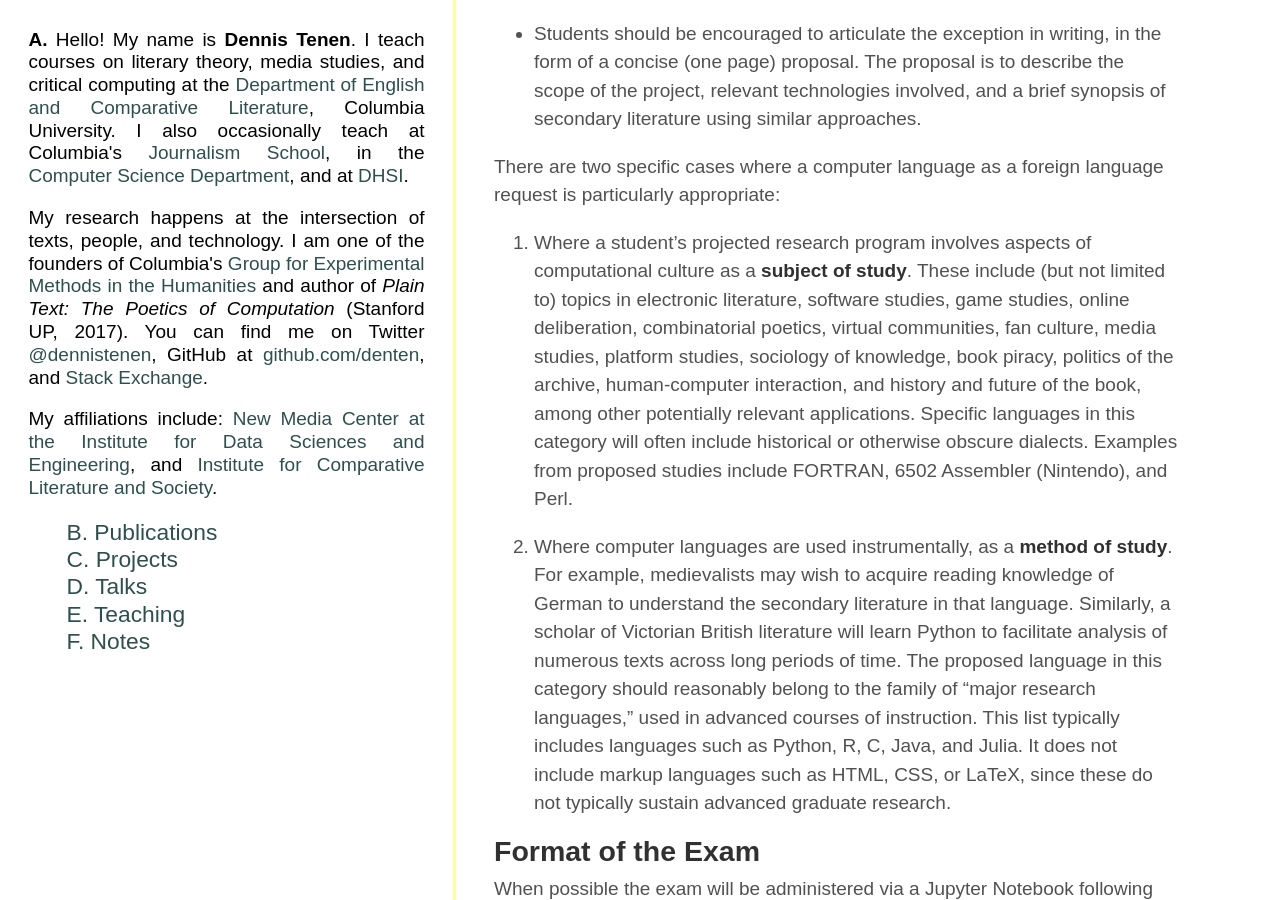
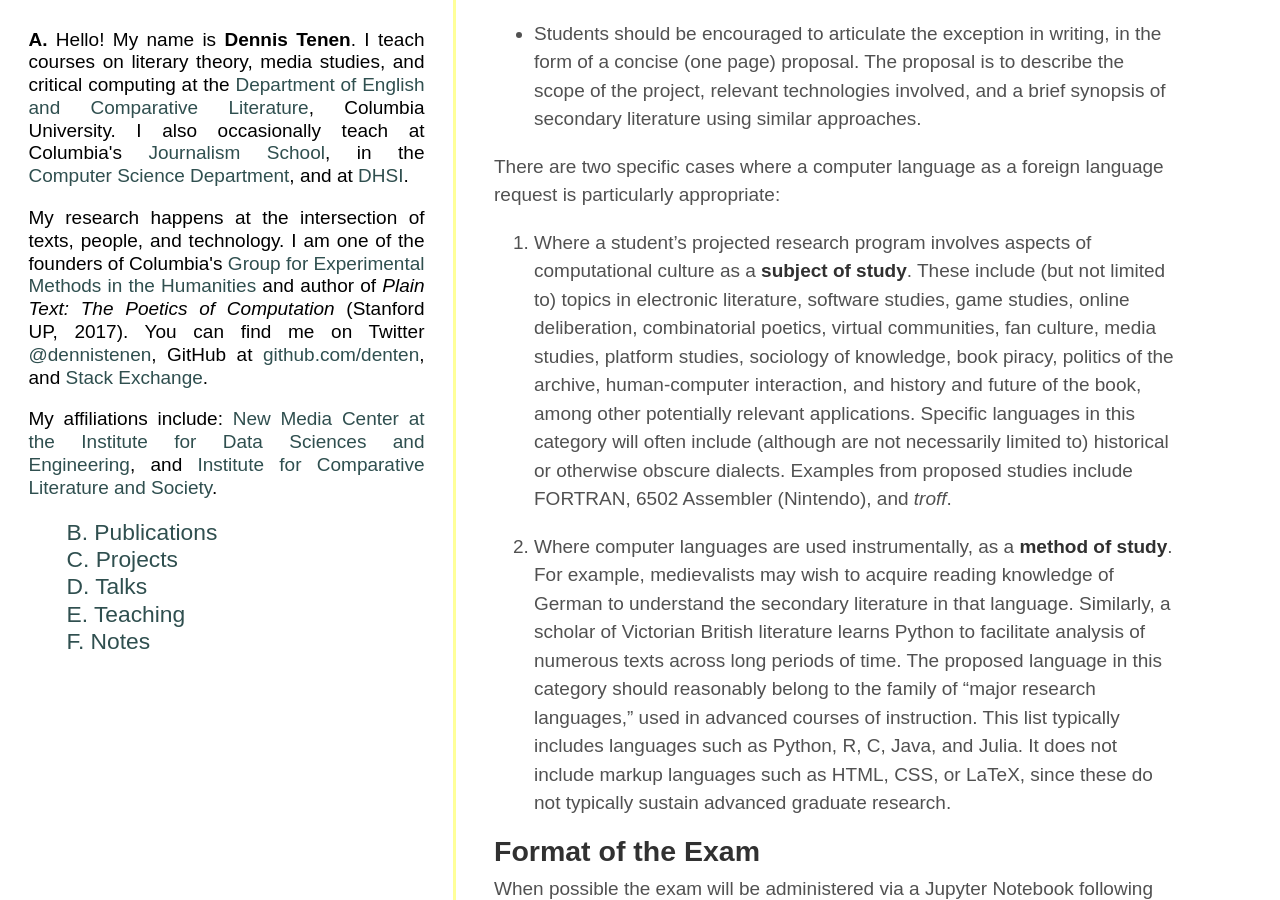
Before and after one commit to denten/denten.github.io, a Jekyll site: the page built from _posts/2017-04-25-foreignlang.md, in a window 1280 px wide and 900 px high, scrolled down 579 px. Built offline with Jekyll 4.4.1, drawn with Linux system fonts in a browser that asks for light colours; some web fonts are replaced.

Commit message:
remove perl

```diff
--- a/_posts/2017-04-25-foreignlang.md
+++ b/_posts/2017-04-25-foreignlang.md
@@ -38,19 +38,20 @@
 request is particularly appropriate:
 
 1. Where a student's projected research program involves aspects of
-   computational culture as a **subject of study**. These include (but not limited
-to) topics in electronic literature, software studies, game studies, online
-deliberation, combinatorial poetics, virtual communities, fan culture, media
-studies, platform studies, sociology of knowledge, book piracy, politics of
-the archive, human-computer interaction, and history and future of the book,
-among other potentially relevant applications. Specific languages in this
-category will often include historical or otherwise obscure dialects. Examples
-from proposed studies include FORTRAN, 6502 Assembler (Nintendo), and Perl.
+   computational culture as a **subject of study**. These include (but not
+limited to) topics in electronic literature, software studies, game studies,
+online deliberation, combinatorial poetics, virtual communities, fan culture,
+media studies, platform studies, sociology of knowledge, book piracy, politics
+of the archive, human-computer interaction, and history and future of the
+book, among other potentially relevant applications. Specific languages in
+this category will often include (although are not necessarily limited to)
+historical or otherwise obscure dialects. Examples from proposed studies
+include FORTRAN, 6502 Assembler (Nintendo), and *troff*.
 
-2. Where computer languages are used instrumentally, as a **method of study**. For
-   example, medievalists may wish to acquire reading knowledge of German to
-understand the secondary literature in that language. Similarly, a scholar of
-Victorian British literature will learn Python to facilitate analysis of
+2. Where computer languages are used instrumentally, as a **method of study**.
+   For example, medievalists may wish to acquire reading knowledge of German
+to understand the secondary literature in that language. Similarly, a scholar
+of Victorian British literature learns Python to facilitate analysis of
 numerous texts across long periods of time. The proposed language in this
 category should reasonably belong to the family of "major research languages,"
 used in advanced courses of instruction. This list typically includes
```
